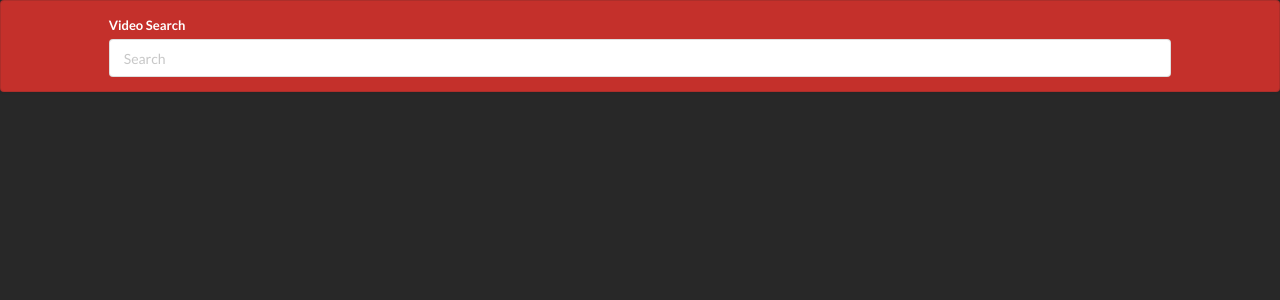
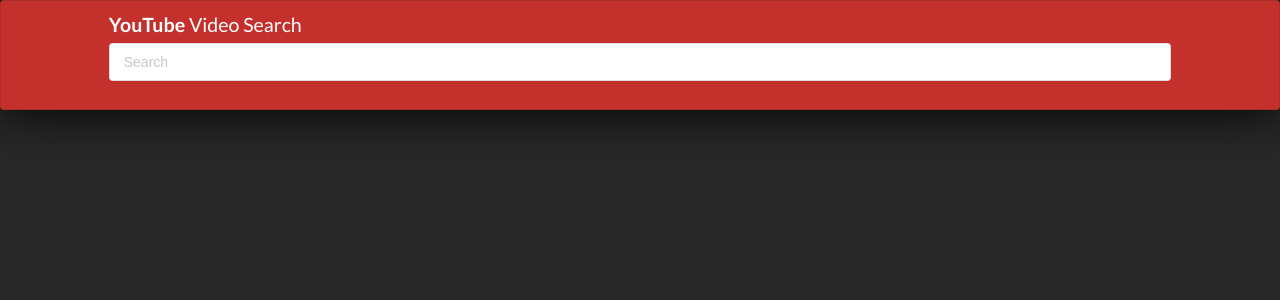
Before and after one commit to cefdev/React-Video-App, a React (Create React App) app: page / in a window 1280 px wide. Shown: the top 300 px of the page. Built offline with nearby package versions, Linux system fonts and the light colour scheme.

Commit message:
Add modern styling to the UI

```diff
--- a/src/components/App.css
+++ b/src/components/App.css
@@ -11,6 +11,20 @@
   margin: 0 auto;
 }
 
+.ui.form .field > label {
+  font-size: 1.4em;
+  margin: 0 0 0.4em 0;
+  font-weight: 400;
+}
+
+.ui.form .field > label > span {
+  font-weight: 700;
+}
+
+input::placeholder {
+  font-family: Arial;
+}
+
 .ui.grid {
   width: 85% !important;
   margin: 0 auto;
@@ -18,8 +32,16 @@
 
 .search-bar {
   background-color: #c4302b !important;
+  padding: 1em 1em 2em !important;
+  box-shadow: 0px 1px 50px #000 !important;
 }
 
 .search-bar label {
   color: white !important;
 }
+
+.ui.image:hover {
+  transform: scale(1.1);
+  box-shadow: -1px -1px 14px #000;
+  transition: all 0.3s;
+}
--- a/src/components/SearchBar.js
+++ b/src/components/SearchBar.js
@@ -19,7 +19,9 @@
       <div className="search-bar ui segment">
         <form onSubmit={this.onFormSubmit} className="ui form">
           <div className="field">
-            <label>Video Search</label>
+            <label>
+              <span>YouTube</span> Video Search
+            </label>
             <input
               placeholder="Search"
               type="text"
```
